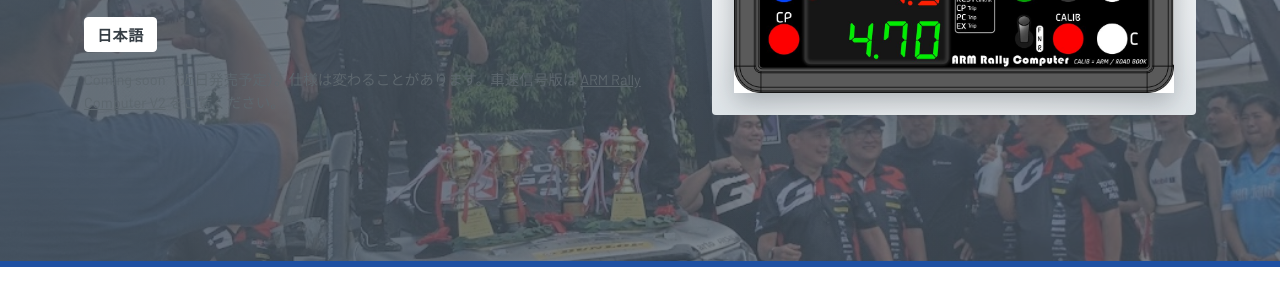
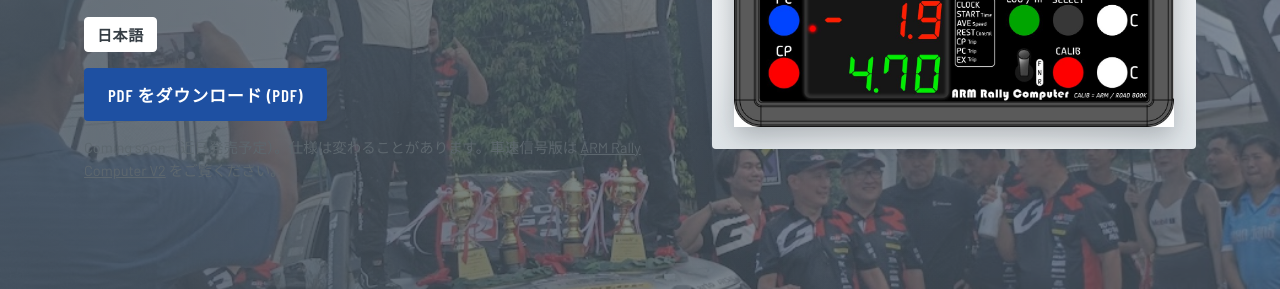
Before and after one commit to rally-arm/manuals, a plain HTML site: page rally-computer-gps.html in a window 1280 px wide. Shown: the part 352-641 px from the top of the page. Drawn offline with nearby package versions, Linux system fonts and the light colour scheme.

Commit message:
Add files via upload

```diff
--- a/rally-computer-gps.html
+++ b/rally-computer-gps.html
@@ -22,7 +22,7 @@
 <h1>ARM Rally Computer GPS</h1>
 <p class="sub">アベレージラリー用ラリーコンピューター（GPS 版）</p>
 <nav class="langs" aria-label="Language"><a href="rally-computer-gps.html" aria-current="page">日本語</a></nav>
-<p class="small">Coming soon（近日発売予定）。仕様は変わることがあります。車速信号版は <a href="rally-computer-v2.html">ARM Rally Computer V2</a> をご覧ください。</p>
+<div class="btns"><a class="btn primary dl" href="pdf/arm_rallycomputer_v2_gps_manual_jp.pdf" download>PDF をダウンロード (PDF)</a></div><p class="small">Coming soon（近日発売予定）。仕様は変わることがあります。車速信号版は <a href="rally-computer-v2.html">ARM Rally Computer V2</a> をご覧ください。</p>
 </div><div class="shot"><img src="img/rally-computer-v2-front.jpg" alt="ARM Rally Computer GPS front panel"></div></div></section><div class="wrap mbody"><nav class="mtoc" aria-label="目次"><b>目次</b><ol><li><a href="#ch01"><span>01</span>安全上のご注意</a></li><li><a href="#ch02"><span>02</span>ARM Rally Computer について</a></li><li><a href="#ch03"><span>03</span>各部の名前</a></li><li><a href="#ch04"><span>04</span>電源の接続</a></li><li><a href="#ch05"><span>05</span>表示の見かた</a></li><li><a href="#ch06"><span>06</span>基本操作</a></li><li><a href="#ch07"><span>07</span>時計と設定（明るさ・UTC）</a></li><li><a href="#ch08"><span>08</span>トリップのクリア</a></li><li><a href="#ch09"><span>09</span>ファイナルタイム</a></li><li><a href="#ch10"><span>10</span>CP（スタート・チェックポイント・OD）</a></li><li><a href="#ch11"><span>11</span>PC（速度変更・時間走行）</a></li><li><a href="#ch12"><span>12</span>距離の補正</a></li><li><a href="#ch13"><span>13</span>レストコントロール（レスコン）</a></li><li><a href="#ch14"><span>14</span>履歴表示</a></li><li><a href="#ch15"><span>15</span>ドライバーディスプレイ（別売りオプション）</a></li><li><a href="#ch16"><span>16</span>取り付け</a></li><li><a href="#ch17"><span>17</span>主な仕様</a></li><li><a href="#ch18"><span>18</span>GPS の受信と精度</a></li><li><a href="#ch19"><span>19</span>競技での操作の流れ</a></li><li><a href="#ch20"><span>20</span>操作早見表</a></li><li><a href="#ch21"><span>21</span>保証とお問い合わせ</a></li></ol></nav><article class="mtext"><h2 class="chap" id="ch01"><span class="no">CHAPTER 01</span>安全上のご注意</h2>
 <div class="box warn"><div class="bt">電源について</div><div>電源は、右側面の 4 ピン（DC12V）か、左側面の USB-C（5V）のどちらか一方から取ります。DC12V は 12V 車専用です。24V 車など、ほかの電圧の車両にはつながないでください。</div></div>
 <div class="box warn"><div class="bt">DC12V と USB-C の同時接続について</div><div>DC12V と USB-C を同時につながないでください。</div></div>
```
